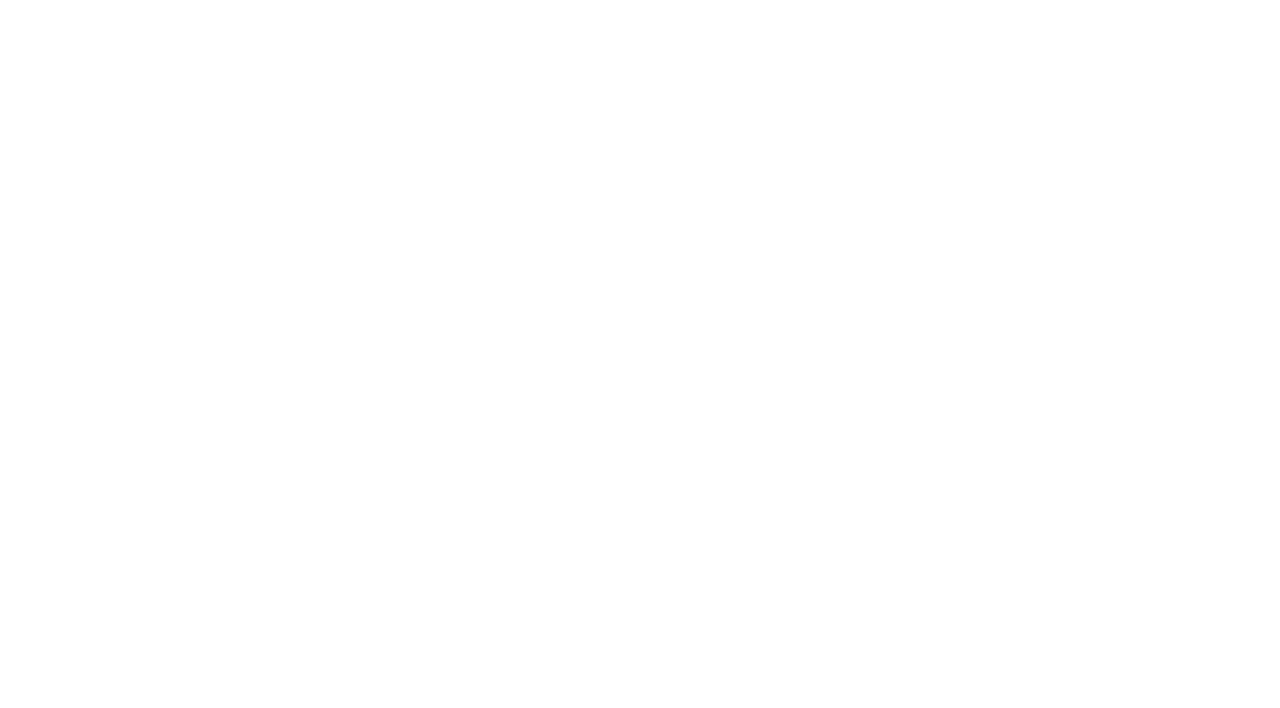
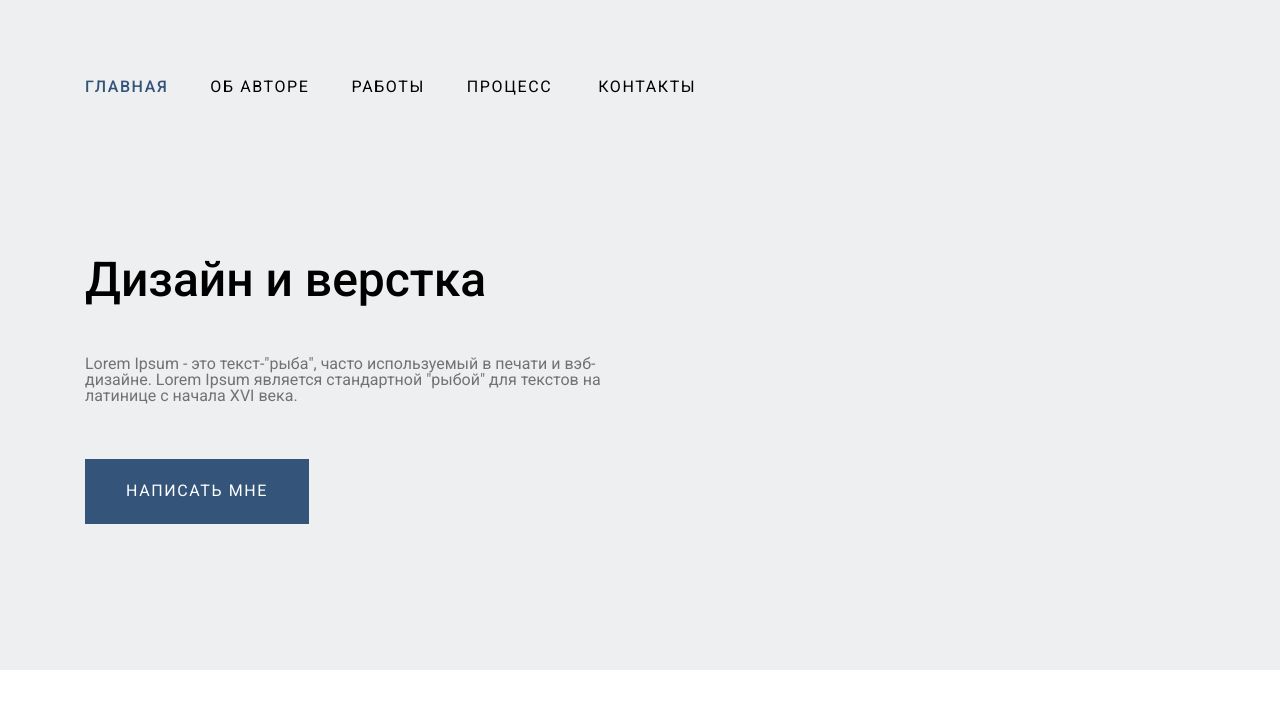
Before and after one commit to Dima0109/dz7, a plain HTML site: page index.html in a window 1280 px wide. Drawn offline with Linux system fonts and the light colour scheme.

Commit message:
продолжение

```diff
--- a/index.html
+++ b/index.html
@@ -2,9 +2,41 @@
 <html lang="en">
 <head>
     <meta charset="UTF-8">
+    <link rel="stylesheet" href="style.css">
+    <link rel="preconnect" href="https://fonts.googleapis.com">
+    <link rel="preconnect" href="https://fonts.gstatic.com" crossorigin>
+    <link href="https://fonts.googleapis.com/css2?family=Roboto:wght@400;500&display=swap" rel="stylesheet">
+    <link rel="stylesheet" href="reset200802.css">
     <title>Document</title>
 </head>
 <body>
-
+    <header class="header">
+        <div class="contener">
+            <nav class="nav">
+                <ul class="list">
+                    <li class="item">
+                        <a href="#" class="link activ">ГЛАВНАЯ</a>
+                    </li><!--
+                --><li class="item">
+                        <a href="#" class="link">ОБ АВТОРЕ</a>
+                    </li><!--
+                --><li class="item">
+                        <a href="#" class="link">РАБОТЫ</a>
+                    </li><!--
+                --><li class="item">
+                        <a href="#" class="link">ПРОЦЕСС</a>
+                    </li> <!--
+                --><li class="item">
+                        <a href="#" class="link">КОНТАКТЫ</a>
+                    </li>
+                </ul>
+            </nav>
+            <h1 class="title">Дизайн и верстка</h1>
+            <p class="description">
+                Lorem Ipsum - это текст-"рыба", часто используемый в печати и вэб-дизайне. Lorem Ipsum является стандартной "рыбой" для текстов на латинице с начала XVI века.
+            </p>
+            <a href="#" class="button">НАПИСАТЬ МНЕ</a>
+        </div>
+    </header>
 </body>
 </html>
--- /dev/null
+++ b/reset200802.css
@@ -0,0 +1,53 @@
+/* http://meyerweb.com/eric/tools/css/reset/ */
+/* v1.0 | 20080212 */
+
+html, body, div, span, applet, object, iframe,
+h1, h2, h3, h4, h5, h6, p, blockquote, pre,
+a, abbr, acronym, address, big, cite, code,
+del, dfn, em, font, img, ins, kbd, q, s, samp,
+small, strike, strong, sub, sup, tt, var,
+b, u, i, center,
+dl, dt, dd, ol, ul, li,
+fieldset, form, label, legend,
+table, caption, tbody, tfoot, thead, tr, th, td {
+	margin: 0;
+	padding: 0;
+	border: 0;
+	outline: 0;
+	font-size: 100%;
+	vertical-align: baseline;
+	background: transparent;
+}
+body {
+	line-height: 1;
+}
+ol, ul {
+	list-style: none;
+}
+blockquote, q {
+	quotes: none;
+}
+blockquote:before, blockquote:after,
+q:before, q:after {
+	content: '';
+	content: none;
+}
+
+/* remember to define focus styles! */
+:focus {
+	outline: 0;
+}
+
+/* remember to highlight inserts somehow! */
+ins {
+	text-decoration: none;
+}
+del {
+	text-decoration: line-through;
+}
+
+/* tables still need 'cellspacing="0"' in the markup */
+table {
+	border-collapse: collapse;
+	border-spacing: 0;
+}
--- a/style.css
+++ b/style.css
@@ -0,0 +1,62 @@
+*{
+    box-sizing: border-box;
+}
+body{
+     font-family: 'Roboto', sans-serif;
+     font-weight: 400;
+     font-size: 16px;
+     line-height: 26px;
+}
+.contener{
+    width: 1110px;
+    margin: 0 auto;
+}
+.header{
+    background: #EEEFF1;
+    padding-top: 74px;
+    padding-bottom: 146px;
+}
+.link{
+    font-size: 16px;
+    line-height: 26px;
+    letter-spacing: 0.1em;
+    color: #000000;
+    text-decoration: none;
+}
+.link.activ{
+    color: #34547A;
+    font-weight: 500;
+}
+.item{
+    display: inline-block;
+    vertical-align: top;
+    margin-right: 42px;
+}
+.nav{
+    margin-bottom: 140px;
+}
+.title{
+    font-weight: 500;
+    font-size: 48px;
+    line-height: 79px;
+    color: #000000;
+    margin-bottom: 37px;
+}
+.description{
+    color: #727272;
+    width: 540px;
+    margin-bottom: 55px;
+}
+.button{
+    display: inline-block;
+    vertical-align: top;
+    text-decoration: none;
+    letter-spacing: 0.1em;
+    color: #FFFFFF;
+    background-color: #34547A;
+    padding: 19px 41px 20px 41px;
+    font-size: 16px;
+    line-height: 26px;
+    border: none;
+    cursor: pointer;
+}
```
